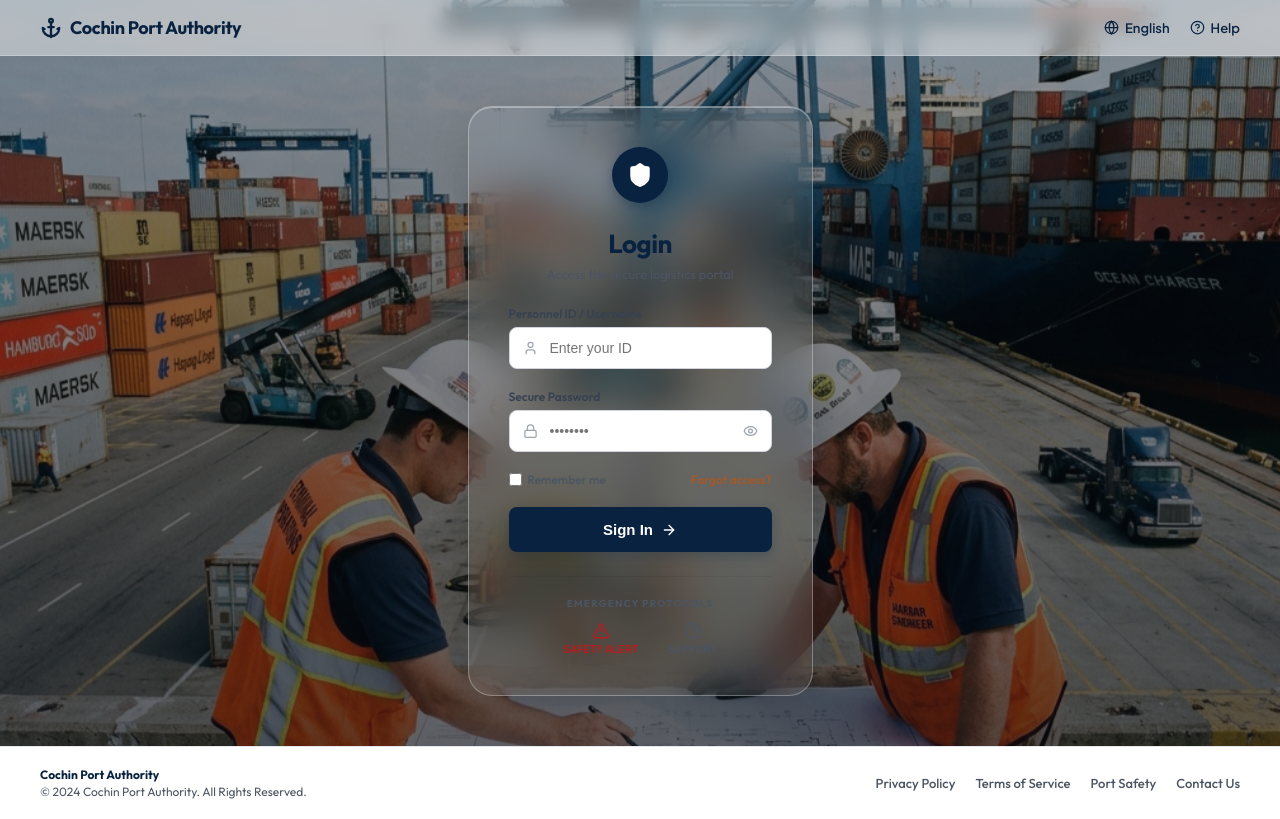
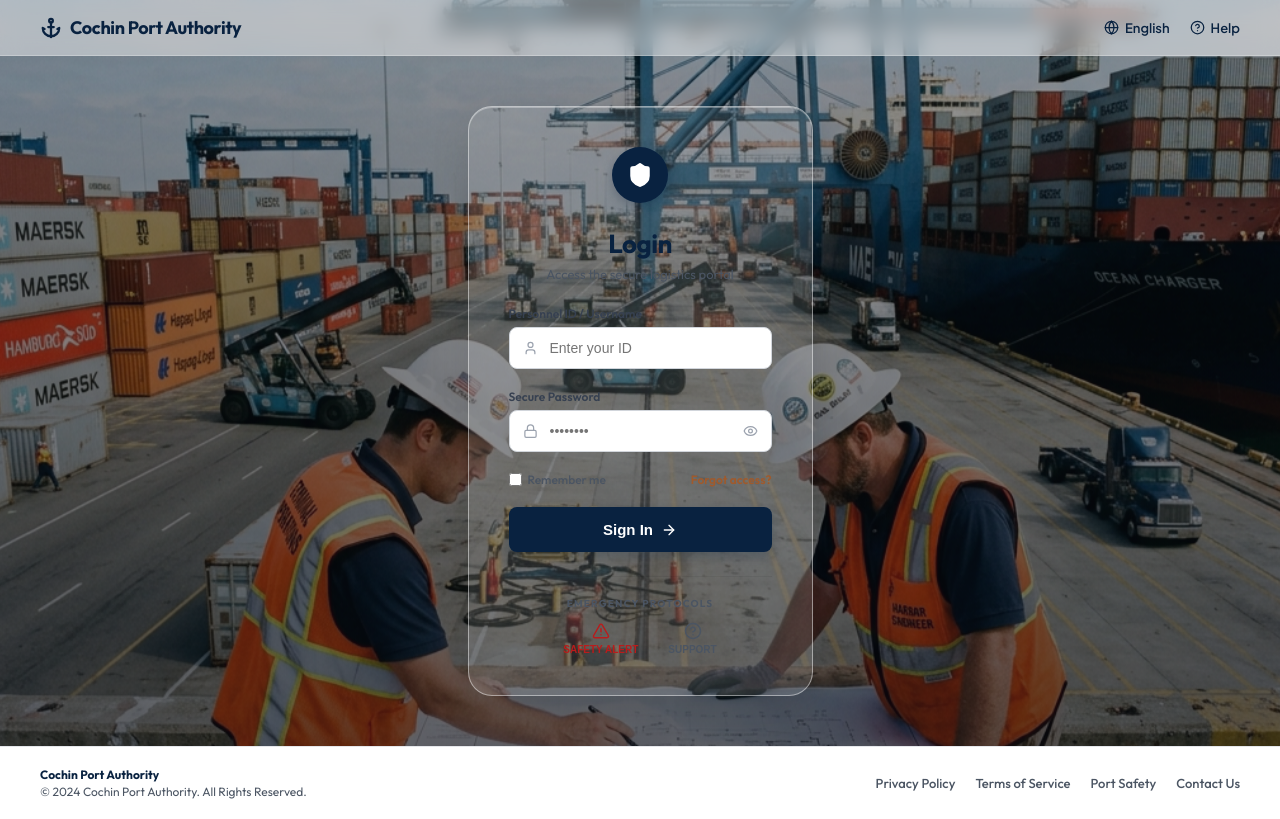
Before and after one commit to naveen200510/afip-platfor, a React (Vite) app in the folder frontend/: page / in a window 1280 px wide. Built offline with nearby package versions, Linux system fonts and the light colour scheme.

Commit message:
style: Remove backdropFilter blur entirely to make background image 100% sharp

```diff
--- a/frontend/src/pages/Login.tsx
+++ b/frontend/src/pages/Login.tsx
@@ -104,12 +104,12 @@
         <div style={{
           width: '100%',
           maxWidth: '440px',
-          background: 'rgba(255, 255, 255, 0.08)',
-          backdropFilter: 'blur(20px) saturate(135%)',
-          border: '1px solid rgba(255, 255, 255, 0.3)',
+          background: 'rgba(255, 255, 255, 0.12)',
+          backdropFilter: 'none',
+          border: '1px solid rgba(255, 255, 255, 0.45)',
           borderRadius: '24px',
           padding: '40px',
-          boxShadow: '0 16px 40px rgba(0, 0, 0, 0.12), inset 0 1px 0 rgba(255, 255, 255, 0.35)',
+          boxShadow: '0 16px 40px rgba(0, 0, 0, 0.1), inset 0 1px 0 rgba(255, 255, 255, 0.3)',
           display: 'flex',
           flexDirection: 'column',
           gap: '24px',
```
